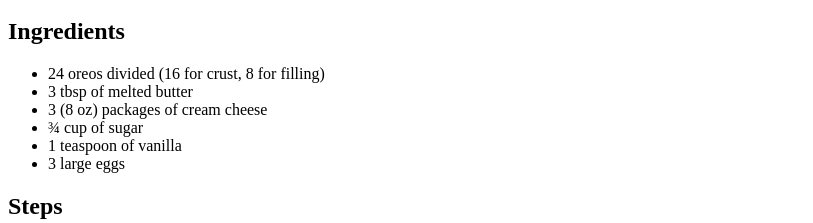
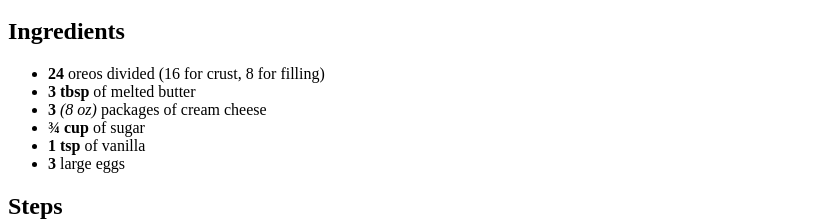
Before and after one commit to wter-me10n/odin-recipes, a plain HTML site: page recipes/oreo-cheesecake.html in a window 1280 px wide. Shown: the part 717-940 px from the top of the page, without its empty margins (0-813 px from the left). Drawn offline with Linux system fonts and the light colour scheme.

Commit message:
Added formatting on ingredients list forvisual clarity

```diff
--- a/recipes/oreo-cheesecake.html
+++ b/recipes/oreo-cheesecake.html
@@ -14,12 +14,12 @@
 
         <h2>Ingredients</h2>
             <ul>
-                <li>24 oreos divided (16 for crust, 8 for filling)</li>
-                <li>3 tbsp of melted butter</li>
-                <li>3 (8 oz) packages of cream cheese</li>
-                <li>¾ cup of sugar</li>
-                <li>1 teaspoon of vanilla</li>
-                <li>3 large eggs</li>
+                <li><b>24</b> oreos divided (16 for crust, 8 for filling)</li>
+                <li><b>3 tbsp</b> of melted butter</li>
+                <li><b>3</b> <i>(8 oz)</i> packages of cream cheese</li>
+                <li><b>¾ cup</b> of sugar</li>
+                <li><b>1 tsp</b> of vanilla</li>
+                <li><b>3</b> large eggs</li>
             </ul>
         <h2>Steps</h2>
             <ol>
```
